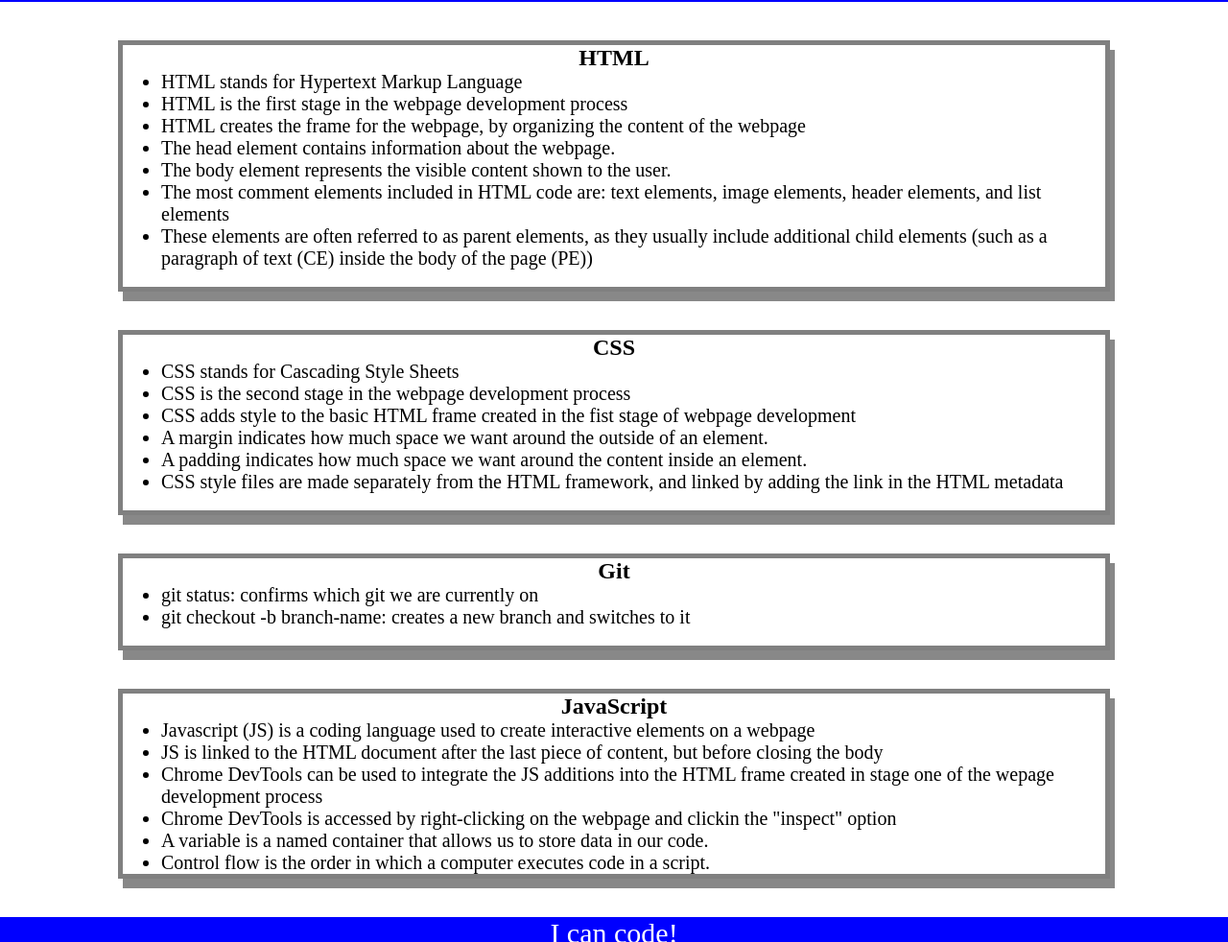
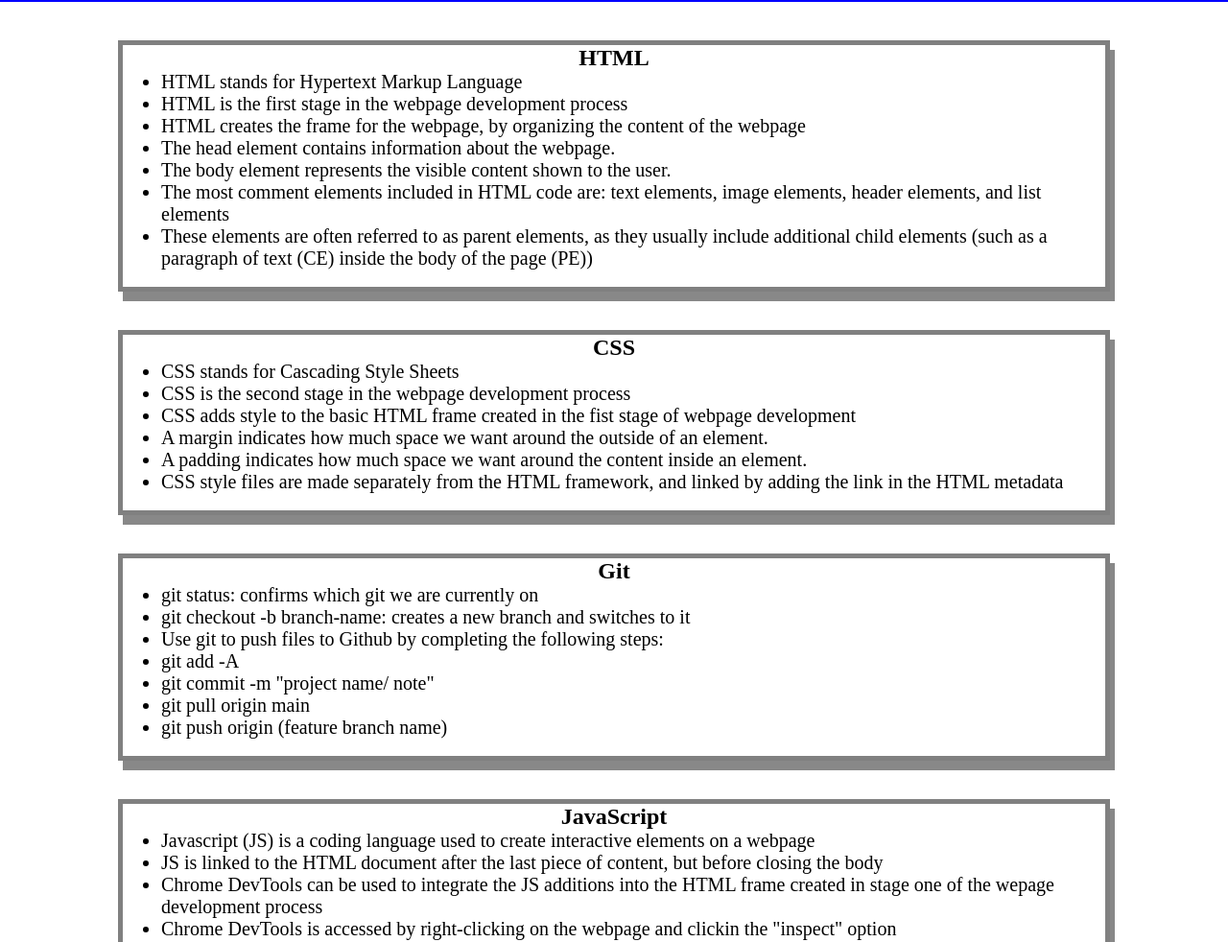
Before and after one commit to gwenparadis/prework-study-guide, a plain HTML site: page prework-study-guide/index.html in a window 1280 px wide. Shown: the part 118-1100 px from the top of the page at 96% size. Drawn offline with Linux system fonts and the light colour scheme.

Commit message:
Add git notes before deployment

```diff
--- a/prework-study-guide/index.html
+++ b/prework-study-guide/index.html
@@ -44,6 +44,11 @@
         <ul>
           <li>git status: confirms which git we are currently on</li>
           <li>git checkout -b branch-name: creates a new branch and switches to it</li>
+          <li>Use git to push files to Github by completing the following steps:</li>
+          <li>git add -A</li>
+          <li>git commit -m "project name/ note"</li>
+          <li>git pull origin main</li>
+          <li>git push origin (feature branch name)</li>
         </ul>
         <br>
       </section>
```
